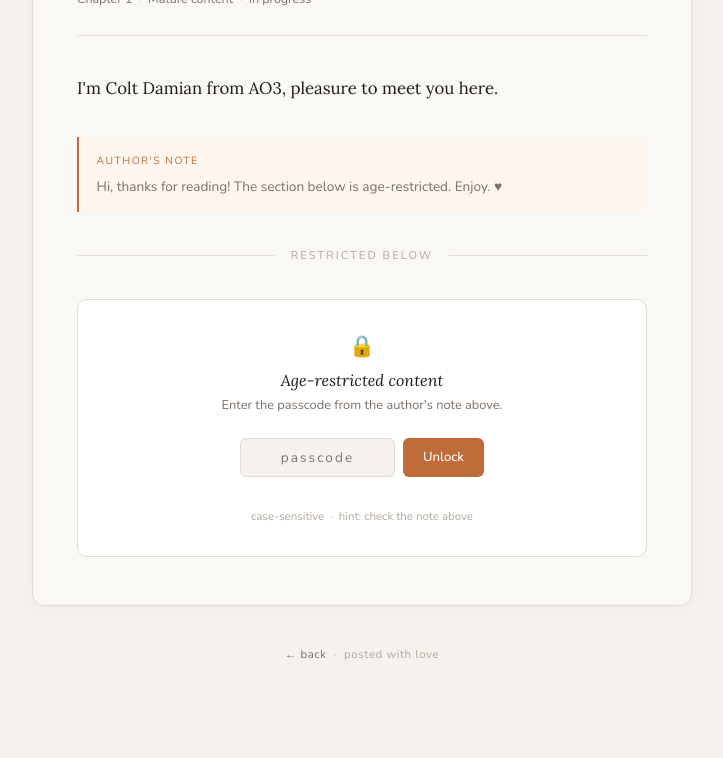
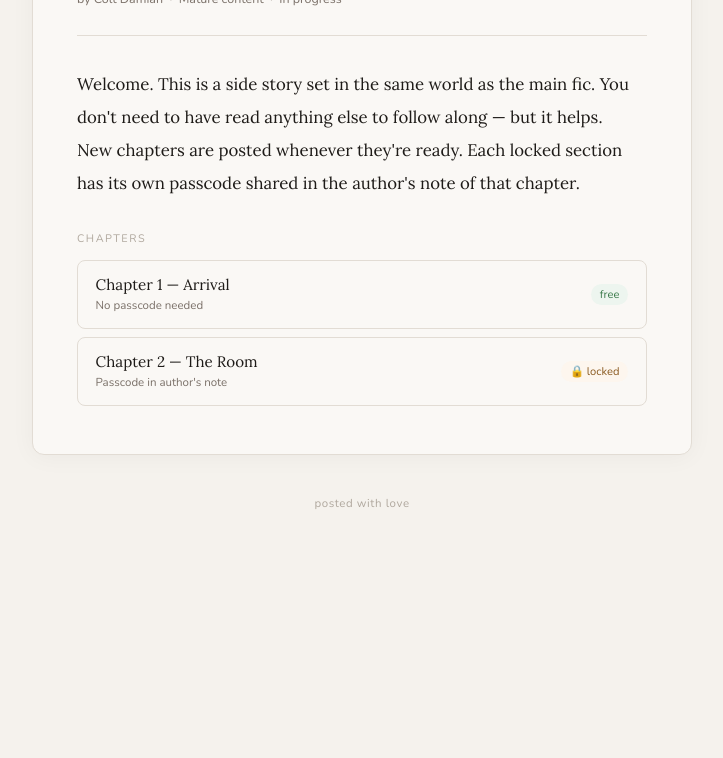
Before and after one commit to Lulu-Bui/The-flower-that-bloom-at-the-end-of-the-Journey, a plain HTML site: page index.html in a window 1280 px wide. Shown: the part 245-1003 px from the top of the page, without its empty margins (278-1001 px from the left). After the commit the page ends 852 px from the top, so only its background shows below. Drawn offline with nearby package versions, Linux system fonts and the light colour scheme.

Commit message:
Update index.html

```diff
--- a/index.html
+++ b/index.html
@@ -3,215 +3,75 @@
 <head>
 <meta charset="UTF-8" />
 <meta name="viewport" content="width=device-width, initial-scale=1.0" />
-<title>Side Story — Colt Damian</title>
+<title>Something Untitled — Colt Damian</title>
 <link rel="preconnect" href="https://fonts.googleapis.com" />
 <link href="https://fonts.googleapis.com/css2?family=Lora:ital,wght@0,400;0,500;1,400;1,500&family=Nunito:wght@300;400;500&display=swap" rel="stylesheet" />
 <style>
   *, *::before, *::after { box-sizing: border-box; margin: 0; padding: 0; }
-
   :root {
-    --bg: #f5f2ed;
-    --surface: #faf8f5;
-    --ink: #1e1b18;
-    --muted: #7a7068;
-    --faint: #b0a89e;
-    --accent: #c06b3a;
-    --border: #e2dcd4;
+    --bg: #f5f2ed; --surface: #faf8f5; --ink: #1e1b18;
+    --muted: #7a7068; --faint: #b0a89e; --accent: #c06b3a; --border: #e2dcd4;
   }
-
   body {
-    background: var(--bg);
-    color: var(--ink);
-    font-family: 'Nunito', sans-serif;
-    font-weight: 300;
-    min-height: 100vh;
-    display: flex;
-    flex-direction: column;
-    align-items: center;
-    padding: 3.5rem 1.25rem 6rem;
+    background: var(--bg); color: var(--ink);
+    font-family: 'Nunito', sans-serif; font-weight: 300;
+    min-height: 100vh; display: flex; flex-direction: column;
+    align-items: center; padding: 3.5rem 1.25rem 6rem;
   }
-
   .byline {
-    font-size: 0.72rem;
-    letter-spacing: 0.18em;
-    text-transform: uppercase;
-    color: var(--faint);
-    margin-bottom: 3rem;
-    text-align: center;
+    font-size: 0.72rem; letter-spacing: 0.18em; text-transform: uppercase;
+    color: var(--faint); margin-bottom: 3rem; text-align: center;
   }
   .byline a { color: var(--accent); text-decoration: none; }
-  .byline a:hover { text-decoration: underline; }
-
   .card {
-    background: var(--surface);
-    border: 1px solid var(--border);
-    border-radius: 12px;
-    padding: 3rem 2.75rem;
-    width: 100%;
-    max-width: 660px;
+    background: var(--surface); border: 1px solid var(--border);
+    border-radius: 12px; padding: 3rem 2.75rem; width: 100%; max-width: 660px;
     box-shadow: 0 2px 24px rgba(0,0,0,0.045);
   }
-
   .story-label {
-    font-size: 0.68rem;
-    letter-spacing: 0.16em;
-    text-transform: uppercase;
-    color: var(--accent);
-    margin-bottom: 0.5rem;
+    font-size: 0.68rem; letter-spacing: 0.16em; text-transform: uppercase;
+    color: var(--accent); margin-bottom: 0.5rem;
   }
   h1 {
-    font-family: 'Lora', serif;
-    font-size: 1.85rem;
-    font-weight: 500;
-    line-height: 1.25;
-    color: var(--ink);
-    margin-bottom: 0.4rem;
+    font-family: 'Lora', serif; font-size: 1.85rem; font-weight: 500;
+    line-height: 1.25; color: var(--ink); margin-bottom: 0.4rem;
   }
   .story-meta {
-    font-size: 0.78rem;
-    color: var(--muted);
-    margin-bottom: 2.25rem;
-    padding-bottom: 1.75rem;
-    border-bottom: 1px solid var(--border);
+    font-size: 0.78rem; color: var(--muted); margin-bottom: 2rem;
+    padding-bottom: 1.75rem; border-bottom: 1px solid var(--border);
   }
-
   .story-text {
-    font-family: 'Lora', serif;
-    font-size: 1.05rem;
-    line-height: 1.95;
-    color: var(--ink);
+    font-family: 'Lora', serif; font-size: 1.05rem;
+    line-height: 1.95; color: var(--ink); margin-bottom: 2rem;
   }
-  .story-text p { margin-bottom: 1.3em; }
-  .story-text p:last-child { margin-bottom: 0; }
-
-  .note {
-    background: #fdf6ee;
-    border-left: 2px solid var(--accent);
-    border-radius: 0 6px 6px 0;
-    padding: 0.9rem 1.1rem;
-    margin: 2rem 0;
-    font-size: 0.85rem;
-    color: var(--muted);
-    line-height: 1.7;
+  .chapters-label {
+    font-size: 0.68rem; letter-spacing: 0.14em; text-transform: uppercase;
+    color: var(--faint); margin-bottom: 0.85rem;
   }
-  .note strong { color: var(--ink); font-weight: 500; }
-  .note-label {
-    font-size: 0.65rem;
-    letter-spacing: 0.14em;
-    text-transform: uppercase;
-    color: var(--accent);
-    margin-bottom: 0.35rem;
+  .chapter-list { display: flex; flex-direction: column; gap: 8px; }
+  .chapter-link {
+    display: flex; justify-content: space-between; align-items: center;
+    padding: 0.9rem 1.1rem; border: 1px solid var(--border);
+    border-radius: 8px; text-decoration: none; color: var(--ink);
+    font-family: 'Lora', serif; font-size: 0.95rem;
+    background: transparent; transition: background 0.15s;
   }
-
-  .break {
-    display: flex;
-    align-items: center;
-    gap: 1rem;
-    margin: 2.25rem 0;
-    color: var(--faint);
-    font-size: 0.7rem;
-    letter-spacing: 0.18em;
-    text-transform: uppercase;
+  .chapter-link:hover { background: #f0ece4; }
+  .chapter-link .ch-title { display: flex; flex-direction: column; gap: 3px; }
+  .chapter-link .ch-name { font-size: 0.95rem; }
+  .chapter-link .ch-sub { font-size: 0.72rem; color: var(--muted); font-family: 'Nunito', sans-serif; font-style: normal; }
+  .ch-badge {
+    font-size: 0.7rem; font-family: 'Nunito', sans-serif;
+    padding: 3px 9px; border-radius: 20px; white-space: nowrap;
+    flex-shrink: 0;
   }
-  .break::before, .break::after {
-    content: '';
-    flex: 1;
-    height: 1px;
-    background: var(--border);
+  .ch-badge.free { background: #edf5ef; color: #3a7a4a; }
+  .ch-badge.locked { background: #fdf6ee; color: #8a5a20; }
+  .footer {
+    margin-top: 2.5rem; font-size: 0.72rem; color: var(--faint);
+    text-align: center; letter-spacing: 0.05em;
   }
-
-  .gate-box {
-    background: #fff;
-    border: 1px solid var(--border);
-    border-radius: 10px;
-    padding: 2rem 1.75rem;
-    text-align: center;
-  }
-  .gate-icon { font-size: 1.3rem; margin-bottom: 0.6rem; display: block; }
-  .gate-title {
-    font-family: 'Lora', serif;
-    font-size: 1rem;
-    font-style: italic;
-    color: var(--ink);
-    margin-bottom: 0.3rem;
-  }
-  .gate-sub {
-    font-size: 0.8rem;
-    color: var(--muted);
-    margin-bottom: 1.4rem;
-    line-height: 1.6;
-  }
-  .gate-row { display: flex; justify-content: center; gap: 8px; }
-  .gate-input {
-    padding: 9px 14px;
-    font-size: 0.85rem;
-    font-family: 'Nunito', sans-serif;
-    border: 1px solid var(--border);
-    border-radius: 6px;
-    background: var(--bg);
-    letter-spacing: 0.15em;
-    text-align: center;
-    width: 155px;
-    outline: none;
-    color: var(--ink);
-    transition: border-color 0.15s, box-shadow 0.15s;
-  }
-  .gate-input:focus {
-    border-color: var(--accent);
-    box-shadow: 0 0 0 3px rgba(192,107,58,0.12);
-  }
-  .gate-btn {
-    padding: 9px 20px;
-    font-size: 0.82rem;
-    font-family: 'Nunito', sans-serif;
-    font-weight: 500;
-    background: var(--accent);
-    color: #fff;
-    border: none;
-    border-radius: 6px;
-    cursor: pointer;
-    transition: opacity 0.15s;
-  }
-  .gate-btn:hover { opacity: 0.82; }
-  .gate-error {
-    color: #b03030;
-    font-size: 0.76rem;
-    font-style: italic;
-    margin-top: 0.65rem;
-    min-height: 1.1em;
-  }
-  .gate-hint { font-size: 0.72rem; color: var(--faint); margin-top: 0.45rem; }
-
-  .gate-content { display: none; margin-top: 1.75rem; padding-top: 1.75rem; border-top: 1px solid var(--border); }
-  .gate-content.open { display: block; }
-  .unlocked-badge {
-    display: inline-flex;
-    align-items: center;
-    gap: 5px;
-    font-size: 0.7rem;
-    letter-spacing: 0.1em;
-    text-transform: uppercase;
-    color: #3a7a4a;
-    background: #edf5ef;
-    border-radius: 20px;
-    padding: 3px 10px;
-    margin-bottom: 1.25rem;
-  }
-
-  .footer {
-    margin-top: 2.5rem;
-    font-size: 0.72rem;
-    color: var(--faint);
-    text-align: center;
-    letter-spacing: 0.05em;
-  }
-  .footer a { color: var(--muted); text-decoration: none; }
-  .footer a:hover { color: var(--accent); }
-
-  @media (max-width: 500px) {
-    .card { padding: 2rem 1.5rem; }
-    h1 { font-size: 1.5rem; }
-  }
+  @media (max-width: 500px) { .card { padding: 2rem 1.5rem; } h1 { font-size: 1.5rem; } }
 </style>
 </head>
 <body>
@@ -221,71 +81,42 @@
 <div class="card">
 
   <p class="story-label">Side Story</p>
-  <h1>Side Story</h1>
-  <p class="story-meta">Chapter 1 &nbsp;·&nbsp; Mature content &nbsp;·&nbsp; In progress</p>
+  <h1>Something Untitled</h1>
+  <p class="story-meta">by Colt Damian &nbsp;·&nbsp; Mature content &nbsp;·&nbsp; In progress</p>
 
-  <!-- FREE STORY TEXT — edit here -->
   <div class="story-text">
-    <p>I'm Colt Damian from AO3, pleasure to meet you here.</p>
+    <p>Welcome. This is a side story set in the same world as the main fic. You don't need to have read anything else to follow along — but it helps.</p>
+    <p>New chapters are posted whenever they're ready. Each locked section has its own passcode shared in the author's note of that chapter.</p>
   </div>
 
-  <!-- AUTHOR NOTE -->
-  <div class="note">
-    <p class="note-label">Author's note</p>
-    <p>Hi, thanks for reading! The section below is age-restricted. Enjoy. ♥</p>
-  </div>
+  <p class="chapters-label">Chapters</p>
+  <div class="chapter-list">
 
-  <div class="break">restricted below</div>
+    <!-- Chapter 1 — free to read -->
+    <a class="chapter-link" href="chapter-1.html">
+      <div class="ch-title">
+        <span class="ch-name">Chapter 1 — Arrival</span>
+        <span class="ch-sub">No passcode needed</span>
+      </div>
+      <span class="ch-badge free">free</span>
+    </a>
 
-  <!-- GATE -->
-  <div class="gate-box" id="gate-box">
-    <span class="gate-icon">🔒</span>
-    <p class="gate-title">Age-restricted content</p>
-    <p class="gate-sub">Enter the passcode from the author's note above.</p>
-    <div class="gate-row">
-      <input class="gate-input" id="gate-input" type="password" placeholder="passcode" autocomplete="off" />
-      <button class="gate-btn" id="gate-btn" type="button">Unlock</button>
-    </div>
-    <p class="gate-error" id="gate-error"></p>
-    <p class="gate-hint">case-sensitive &nbsp;·&nbsp; hint: check the note above</p>
-  </div>
+    <!-- Chapter 2 — locked -->
+    <a class="chapter-link" href="chapter-2.html">
+      <div class="ch-title">
+        <span class="ch-name">Chapter 2 — The Room</span>
+        <span class="ch-sub">Passcode in author's note</span>
+      </div>
+      <span class="ch-badge locked">🔒 locked</span>
+    </a>
 
-  <!-- LOCKED CONTENT — edit here -->
-  <div class="gate-content" id="gate-content">
-    <span class="unlocked-badge">✓ unlocked</span>
-    <div class="story-text">
-      <p>Hello everyone my name is Lulu, this is the page I'm testing today.</p>
-      <p>Did it really work?</p>
-      <!-- ✏️ ADD YOUR LOCKED STORY CONTENT HERE -->
-    </div>
+    <!-- Add more chapters below by copying the block above -->
+
   </div>
 
 </div>
 
-<p class="footer">
-  <a href="#">← back</a> &nbsp;·&nbsp; posted with love
-</p>
+<p class="footer">posted with love</p>
 
-<script>
-(function() {
-  var PASSCODE = "0304"; /* ← PASSCODE */
-  function check() {
-    var input = document.getElementById("gate-input");
-    var error = document.getElementById("gate-error");
-    if (input.value.trim() === PASSCODE) {
-      document.getElementById("gate-box").style.display = "none";
-      document.getElementById("gate-content").classList.add("open");
-    } else {
-      error.textContent = "Wrong passcode — try again.";
-      input.value = "";
-      setTimeout(function() { error.textContent = ""; }, 2500);
-    }
-  }
-  document.getElementById("gate-btn").addEventListener("click", check);
-  document.getElementById("gate-input").addEventListener("keydown", function(e) {
-    if (e.key === "Enter") check();
-  });
-})();
-</script>
 </body>
 </html>
```
